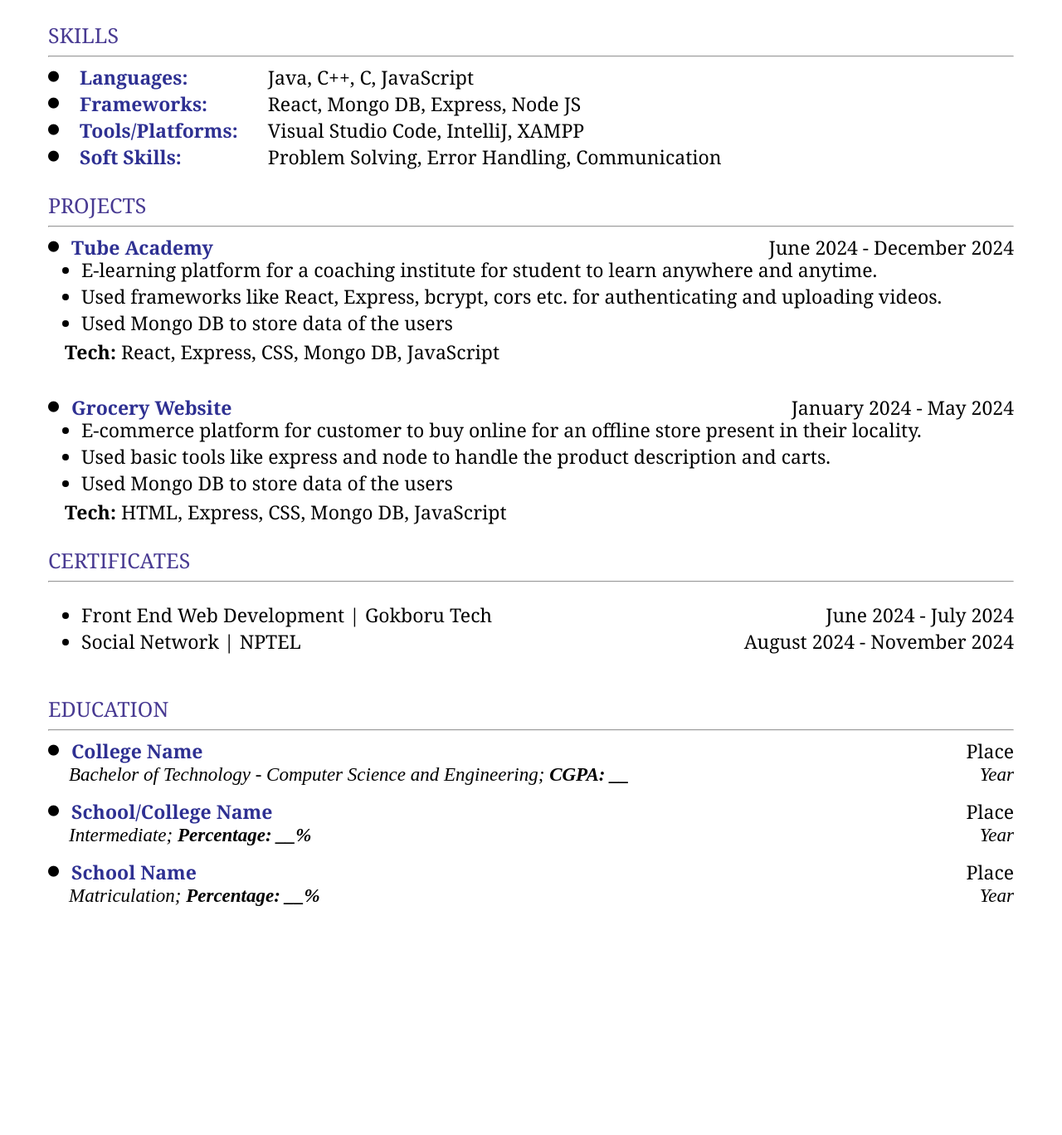
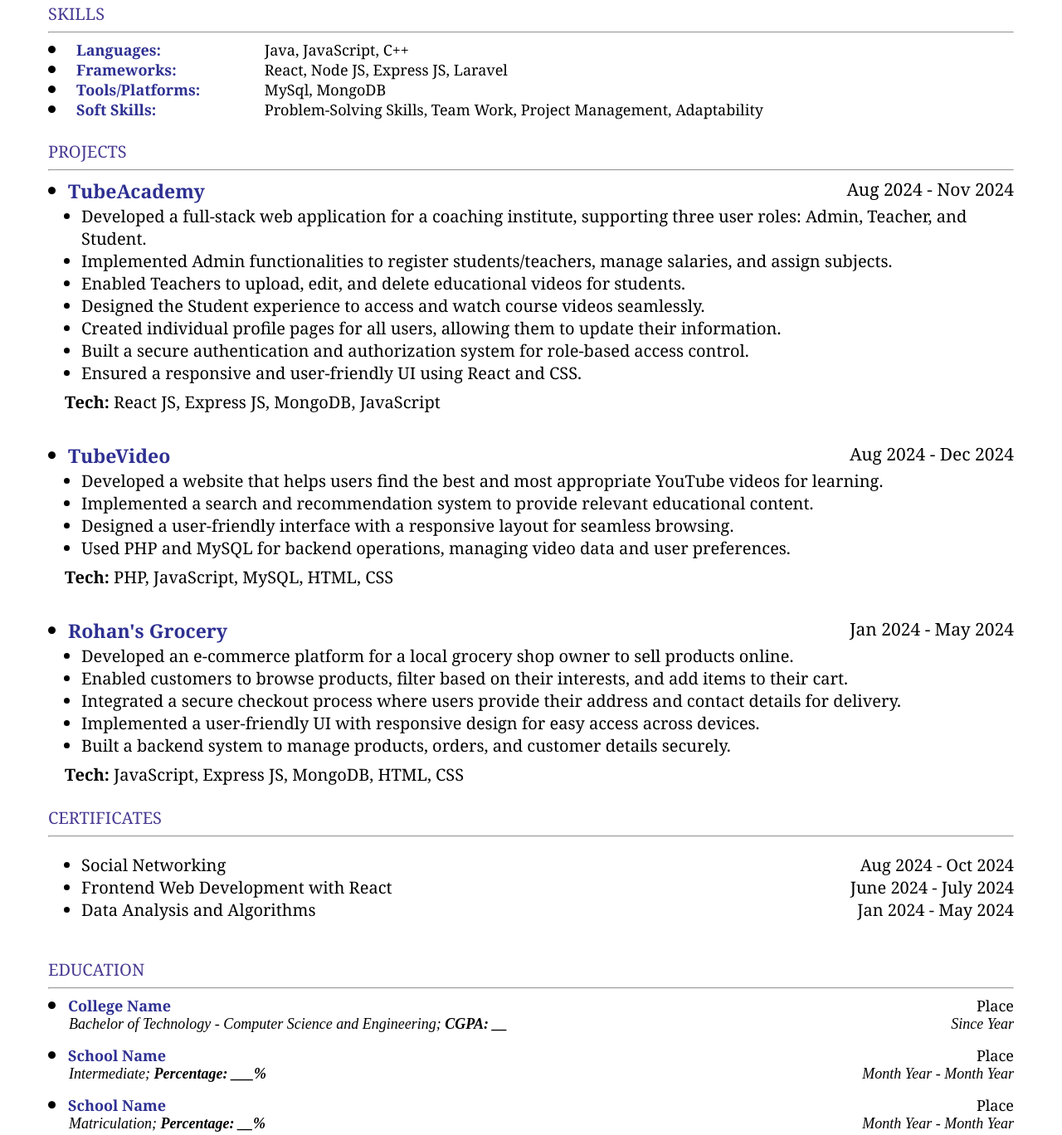
Before and after one commit to Aditya122221/CV, a plain HTML site: page GeneralCV/index.html in a window 1280 px wide. Shown: the part 217-1585 px from the top of the page at 83% size. Before the commit the page ends 1318 px from the top, so only its background shows below. Drawn offline with Linux system fonts and the light colour scheme.

Commit message:
Refactor resume styles by removing old CSS files and adding a new comprehensive stylesheet for specialized and general CV layouts

```diff
--- a/CSE357/teacher.css
+++ b/CSE357/teacher.css
@@ -6,92 +6,92 @@ body {
     font-family: 'Tahoma';
 }
 
-.resume{
+.resume {
     display: flex;
     flex-direction: column;
 }
 
-.head{
+.head {
     display: flex;
     margin: auto;
     font-size: 2em
 }
 
-.name{
+.name {
     font-weight: bold;
     color: #0070C0;
     margin-right: 25px;
 }
 
-.nameHR{
+.nameHR {
     width: 50px;
     height: 3px;
     background-color: grey;
     margin-top: 25px;
 }
 
-.mock{
+.mock {
     color: grey;
     margin-left: 25px;
 }
 
-.address{
+.address {
     margin: auto;
     display: flex;
     font-size: 35px;
     color: rgb(128, 128, 128);
 }
 
-.obj{
+.obj {
     margin-top: 2cm;
 }
 
-.contact{
+.contact {
     display: flex;
     flex-direction: column;
     align-items: center;
 }
 
-.perCon{
+.perCon {
     display: flex;
     gap: 35px;
 }
 
-.phone{
+.phone {
     display: flex;
     color: grey;
-    gap:10px;
+    gap: 10px;
     align-items: baseline;
 }
 
-.fa-circle{
+.fa-circle {
     font-size: 10px;
     margin-top: 10px;
 }
 
-.aa{
+.aa {
     text-decoration: none;
     color: grey;
 }
 
-.edu{
+.edu {
     margin-top: 45px;
 }
 
-.e{
+.e {
     font-size: 35px;
     font-weight: bold;
-    color:#0070C0;
+    color: #0070C0;
 }
 
-.regularHR{
+.regularHR {
     background-color: #0070C0;
     height: 1px;
     border-color: #0070C0;
     margin-top: -2px;
 }
 
-.uniNameAdd{
+.uniNameAdd {
     margin-top: 15px;
     display: flex;
     justify-content: space-between;
@@ -99,92 +99,118 @@ body {
     font-size: 20px;
 }
 
-.degYr{
+.degYr {
     display: flex;
     justify-content: space-between;
     font-style: italic;
 }
 
-.progSkill{
+.progSkill {
     display: flex;
     font-size: 22px;
 }
 
-.prog{
+.prog {
     font-weight: bold;
     margin-right: 15px;
 }
 
-.projectDes{
+.projectDes {
     display: flex;
     flex-direction: column;
     font-size: 21px;
 }
 
-.acv{
+.acv {
     margin-top: 2cm;
 }
 
-.projectTitle{
+.projectTitle {
     display: flex;
 }
 
-.title{
+.title {
     font-weight: bold;
     margin-right: 15px;
 }
 
-.CertDes{
+.CertDes {
     display: flex;
     flex-direction: column;
     font-size: 21px;
 }
 
-.certDes{
+.certDes {
     display: flex;
 }
 
-.certname{
+.certname {
     font-weight: bold;
     margin-right: 15px;
 }
 
-.aaa{
+.aaa {
     text-decoration: none;
     color: black;
 }
 
-.recom{
+.recom {
     margin-top: 30px;
     text-align: justify;
 }
 
-.recomDes{
+.recomDes {
     margin-top: 10px;
     display: flex;
 }
 
-.recomTitle{
+.recomTitle {
     font-weight: bold;
 }
 
-.titlee{
+.titlee {
     font-weight: normal;
 }
 
-.rrr{
+.rrr {
     display: flex;
     flex-direction: column;
     margin-left: 3cm;
-    gap: 25px;
+    border: 5px solid rgb(8, 8, 184);
+    border-radius: 10px;
     margin-top: 1.5cm;
 }
 
-.sig{
+.ad {
+    background-color: rgb(8, 8, 184);
+    color: rgb(8, 222, 8);
+    padding-left: 35px;
+    padding-top: 5px;
+    padding-bottom: 5px;
+}
+
+.ab {
+    display: flex;
+    flex-direction: column;
+    padding-left: 35px;
+    padding-top: 15px;
+    padding-bottom: 15px;
+    gap: 10px;
+    justify-content: center;
+    background-color: rgba(130, 130, 228, 0.197);
+}
+
+.ac {
+    display: flex;
+    align-items: center;
+    gap: 15px;
+}
+
+.sig {
     margin-top: 1.5cm;
 }
 
-.sii{
+.sii {
     display: flex;
     justify-content: space-between;
     padding-left: 2cm;
@@ -192,13 +218,13 @@ body {
     margin-top: 3cm;
 }
 
-.sigHR{
+.sigHR {
     width: 10cm;
     background-color: black;
-    height:2px;
+    height: 2px;
 }
 
-.sStu{
+.sStu {
     margin-left: 3cm;
     font-style: italic;
 }
--- a/SoftSkill/index.css
+++ b/GeneralCV/index.css
@@ -9,7 +9,7 @@
 .name{
     color:#2E3092;
     font-family: 'Times New Roman', Times, serif;
-    font-size: 50px;
+    font-size: 35px;
     font-weight: bold;
 }
 
@@ -17,6 +17,7 @@
     display: flex;
     flex-direction: column;
     font-family: 'Georgia';
+    font-size: 15px;
 }
 
 .link{
@@ -50,7 +51,7 @@
 
 .title{
     color:#483A92;
-    font-size: 25px;
+    font-size: 20px;
 }
 
 .aa{
@@ -64,19 +65,19 @@
 }
 
 .fa-solid{
-    font-size: 13px;
+    font-size: 9px;
 }
 
 .ac{
     margin-left: 25px;
     color: #2E3092;
     font-weight: bold;
-    font-size: 23px;
+    font-size: 18px;
     width:6cm;
 }
 
 .ad{
-    font-size: 23px;
+    font-size: 18px;
 }
 
 .ba{
@@ -87,7 +88,7 @@
 .bb{
     display: flex;
     flex-direction: column;
-    font-size: 23px;
+    font-size: 18px;
 }
 
 .bc{
@@ -105,7 +106,7 @@
     margin-left: 15px;
     color:#2E3092;
     font-weight: bold;
-    font-size: 23px;
+    font-size: 18px;
 }
 
 .bg{
@@ -151,11 +152,13 @@
 .cc{
     display: flex;
     justify-content: space-between;
+    font-size: 21px;
 }
 
 .cd{
     display: flex;
     align-items: center;
+    font-size: 25px;
 }
 
 .ce{
@@ -166,12 +169,14 @@
 }
 
 .pul{
-    margin-top: -5px;
+    margin-top: 1px;
+    font-size: 20px;
 }
 
 .cg{
-    margin-top: -20px;
+    margin-top: -12px;
     margin-left: 20px;
+    font-size: 20px;
 }
 
 .ch{
@@ -179,7 +184,11 @@
 }
 
 .da{
-    font-size: 23px;
+    font-size: 18px;
+}
+
+.cul{
+    font-size: 20px;
 }
 
 .de{
@@ -195,7 +204,7 @@
 .eb{
     display: flex;
     flex-direction: column;
-    font-size: 23px;
+    font-size: 18px;
 }
 
 .ec{
--- a/SoftSkill/index.html
+++ b/GeneralCV/index.html
@@ -8,7 +8,7 @@
         integrity="sha512-Evv84Mr4kqVGRNSgIGL/F/aIDqQb7xQ2vcrdIwxfjThSH8CSR7PBEakCr51Ck+w+/U6swU2Im1vVX0SVk9ABhg=="
         crossorigin="anonymous" referrerpolicy="no-referrer" />
     <link rel="stylesheet" href="index.css">
-    <title>Soft Skill</title>
+    <title>General CV</title>
 </head>
 
 <body>
@@ -18,16 +18,18 @@
             <div class="link">
                 <div class="linkdin">
                     <div class="lindin1">LinkedIn: </div>
-                    <a href="#" class="linkdin2" target="_blank">Linkdin ID</a>
+                    <a href="#" class="linkdin2"
+                        target="_blank">Linkdin Link</a>
                 </div>
-                <div class="email">Email: Email</div>
+                <div class="email">Email: Email ID</div>
             </div>
             <div class="con">
                 <div class="linkdin">
                     <div class="lindin1">GitHub: </div>
-                    <a href="#" class="linkdin2" target="_blank">Github Link</a>
+                    <a href="#" class="linkdin2"
+                        target="_blank">Github Link</a>
                 </div>
-                <div class="phone">Mobile: +91 XXX XXX XXXX</div>
+                <div class="phone">Mobile: +91 xxx xxx xxxx</div>
             </div>
         </div>
 
@@ -42,22 +44,22 @@
                 <div class="ab">
                     <i class="fa-solid fa-circle" style="color: #000000;"></i>
                     <div class="ac">Languages:</div>
-                    <div class="ad">Java, C++, C, JavaScript</div>
+                    <div class="ad">Java, JavaScript, C++</div>
                 </div>
                 <div class="ab">
                     <i class="fa-solid fa-circle" style="color: #000000;"></i>
                     <div class="ac">Frameworks:</div>
-                    <div class="ad">React, Mongo DB, Express, Node JS</div>
+                    <div class="ad">React, Node JS, Express JS, Laravel</div>
                 </div>
                 <div class="ab">
                     <i class="fa-solid fa-circle" style="color: #000000;"></i>
                     <div class="ac">Tools/Platforms:</div>
-                    <div class="ad">Visual Studio Code, IntelliJ, XAMPP</div>
+                    <div class="ad">MySql, MongoDB</div>
                 </div>
                 <div class="ab">
                     <i class="fa-solid fa-circle" style="color: #000000;"></i>
                     <div class="ac">Soft Skills:</div>
-                    <div class="ad">Problem Solving, Error Handling, Communication</div>
+                    <div class="ad">Problem-Solving Skills, Team Work, Project Management, Adaptability</div>
                 </div>
             </div>
         </div>
@@ -68,8 +70,8 @@
             <div class="title">INTERNSHIP</div>
             <hr class="regularHR">
             <div class="ba"> -->
-                <!-- Copy this for multiple Internship details -->
-                <!-- <div class="bb">
+        <!-- Copy this for multiple Internship details -->
+        <!-- <div class="bb">
                     <div class="bc">
                         <div class="bf">
                             <i class="fa-solid fa-circle" style="color: #000000;"></i>
@@ -105,19 +107,23 @@
                     <div class="cc">
                         <div class="cd">
                             <i class="fa-solid fa-circle" style="color: #000000;"></i>
-                            <div class="ce">Tube Academy</div>
+                            <div class="ce">TubeAcademy</div>
                         </div>
-                        <div class="cf">June 2024 - December 2024</div>
+                        <div class="cf">Aug 2024 - Nov 2024</div>
                     </div>
                     <ul class="pul">
                         <!-- Copy this for multiple project description -->
-                        <li class="pli">E-learning platform for a coaching institute for student to learn anywhere and anytime.</li>
-                        <li class="pli">Used frameworks like React, Express, bcrypt, cors etc. for authenticating and uploading videos.</li>
-                        <li class="pli">Used Mongo DB to store data of the users</li>
+                        <li class="pli">Developed a full-stack web application for a coaching institute, supporting three user roles: Admin, Teacher, and Student.</li>
+                        <li class="pli">Implemented Admin functionalities to register students/teachers, manage salaries, and assign subjects.</li>
+                        <li class="pli">Enabled Teachers to upload, edit, and delete educational videos for students.</li>
+                        <li>Designed the Student experience to access and watch course videos seamlessly.</li>
+                        <li>Created individual profile pages for all users, allowing them to update their information.</li>
+                        <li>Built a secure authentication and authorization system for role-based access control.</li>
+                        <li>Ensured a responsive and user-friendly UI using React and CSS.</li>
                     </ul>
                     <div class="cg">
                         <span class="ch">Tech: </span>
-                        <span class="ci">React, Express, CSS, Mongo DB, JavaScript</span>
+                        <span class="ci">React JS, Express JS, MongoDB, JavaScript</span>
                     </div>
                 </div>
 
@@ -125,19 +131,42 @@
                     <div class="cc">
                         <div class="cd">
                             <i class="fa-solid fa-circle" style="color: #000000;"></i>
-                            <div class="ce">Grocery Website</div>
+                            <div class="ce">TubeVideo</div>
                         </div>
-                        <div class="cf">January 2024 - May 2024</div>
+                        <div class="cf">Aug 2024 - Dec 2024</div>
                     </div>
                     <ul class="pul">
                         <!-- Copy this for multiple project description -->
-                        <li class="pli">E-commerce platform for customer to buy online for an offline store present in their locality.</li>
-                        <li class="pli">Used basic tools like express and node to handle the product description and carts.</li>
-                        <li class="pli">Used Mongo DB to store data of the users</li>
+                        <li class="pli">Developed a website that helps users find the best and most appropriate YouTube videos for learning.</li>
+                        <li class="pli">Implemented a search and recommendation system to provide relevant educational content.</li>
+                        <li>Designed a user-friendly interface with a responsive layout for seamless browsing.</li>
+                        <li>Used PHP and MySQL for backend operations, managing video data and user preferences.</li>
                     </ul>
                     <div class="cg">
                         <span class="ch">Tech: </span>
-                        <span class="ci">HTML, Express, CSS, Mongo DB, JavaScript</span>
+                        <span class="ci">PHP, JavaScript, MySQL, HTML, CSS</span>
+                    </div>
+                </div>
+
+                <div class="cb ggg">
+                    <div class="cc">
+                        <div class="cd">
+                            <i class="fa-solid fa-circle" style="color: #000000;"></i>
+                            <div class="ce">Rohan's Grocery</div>
+                        </div>
+                        <div class="cf">Jan 2024 - May 2024</div>
+                    </div>
+                    <ul class="pul">
+                        <!-- Copy this for multiple project description -->
+                        <li class="pli">Developed an e-commerce platform for a local grocery shop owner to sell products online.</li>
+                        <li class="pli">Enabled customers to browse products, filter based on their interests, and add items to their cart.</li>
+                        <li>Integrated a secure checkout process where users provide their address and contact details for delivery.</li>
+                        <li>Implemented a user-friendly UI with responsive design for easy access across devices.</li>
+                        <li>Built a backend system to manage products, orders, and customer details securely.</li>
+                    </ul>
+                    <div class="cg">
+                        <span class="ch">Tech: </span>
+                        <span class="ci">JavaScript, Express JS, MongoDB, HTML, CSS</span>
                     </div>
                 </div>
             </div>
@@ -154,19 +183,45 @@
                     <!-- Copy this for multiple Certificates details -->
                     <li class="cli">
                         <div class="de">
-                            <div class="dc">Front End Web Development | Gokboru Tech</div>
+                            <div class="dc">Social Networking</div>
+                            <div class="dd">Aug 2024 - Oct 2024</div>
+                        </div>
+                    </li>
+                    <li class="cli">
+                        <div class="de">
+                            <div class="dc">Frontend Web Development with React</div>
                             <div class="dd">June 2024 - July 2024</div>
                         </div>
                     </li>
                     <li class="cli">
                         <div class="de">
-                            <div class="dc">Social Network | NPTEL</div>
-                            <div class="dd">August 2024 - November 2024</div>
+                            <div class="dc">Data Analysis and Algorithms</div>
+                            <div class="dd">Jan 2024 - May 2024</div>
                         </div>
                     </li>
                 </ul>
             </div>
         </div>
+
+        <!-- <div class="tt">
+            <div class="title">EXTRA CURRICULAR</div>
+            <hr class="regularHR">
+
+            <div>
+                <ul>
+                    <li>NTPC Quiz Competition( Feb, 2024)<br>
+                        Topic: Business <br>
+                        Scored 4th rank in Bihar and Jharkhand Zone
+                    </li> <br>
+                    <li>NSS Member(Since 2023)<br>
+                        Recently volunteered  in the event organized in Red Cross Bhawan by Louise Braille Welfare Association for the blind people. <br>
+                    </li><br>
+                    <li>Treasurer and Finance Manager(Since 2023)<br>
+                        Handling budgeting, expense tracking, and fund allocation while ensuring financial transparency and stability.
+                    </li>
+                </ul>
+            </div>
+        </div> -->
 
         <!-- -------------------------------Education--------------------------- -->
 
@@ -185,8 +240,9 @@
                         <div class="eg">Place</div>
                     </div>
                     <div class="ed">
-                        <div class="eh">Bachelor of Technology - Computer Science and Engineering; <span class="points"> CGPA: __</span></div>
-                        <div class="ei">Year</div>
+                        <div class="eh">Bachelor of Technology - Computer Science and Engineering; <span class="points">
+                                CGPA: __</span></div>
+                        <div class="ei">Since Year</div>
                     </div>
                 </div>
 
@@ -194,13 +250,13 @@
                     <div class="ec">
                         <div class="ee">
                             <i class="fa-solid fa-circle" style="color: #000000;"></i>
-                            <div class="ef">School/College Name</div>
+                            <div class="ef">School Name</div>
                         </div>
                         <div class="eg">Place</div>
                     </div>
                     <div class="ed">
-                        <div class="eh">Intermediate; <span class="points"> Percentage: __%</span></div>
-                        <div class="ei">Year</div>
+                        <div class="eh">Intermediate; <span class="points"> Percentage: ___%</span></div>
+                        <div class="ei">Month Year - Month Year</div>
                     </div>
                 </div>
 
@@ -214,7 +270,7 @@
                     </div>
                     <div class="ed">
                         <div class="eh">Matriculation; <span class="points"> Percentage: __%</span></div>
-                        <div class="ei">Year</div>
+                        <div class="ei">Month Year - Month Year</div>
                     </div>
                 </div>
             </div>
--- a/index.css
+++ b/SpecializedCV/index.css
@@ -31,6 +31,10 @@ body {
 
 .p {
     font-size: 20px;
+    font-weight: bold;
+}
+
+.dura{
     font-weight: bold;
 }
 
```
Also changed, not shown: CSE357/teacher.html (+28 -10 lines), SpecializedCV/index.html (renamed from index.html, +36 -32 lines).
